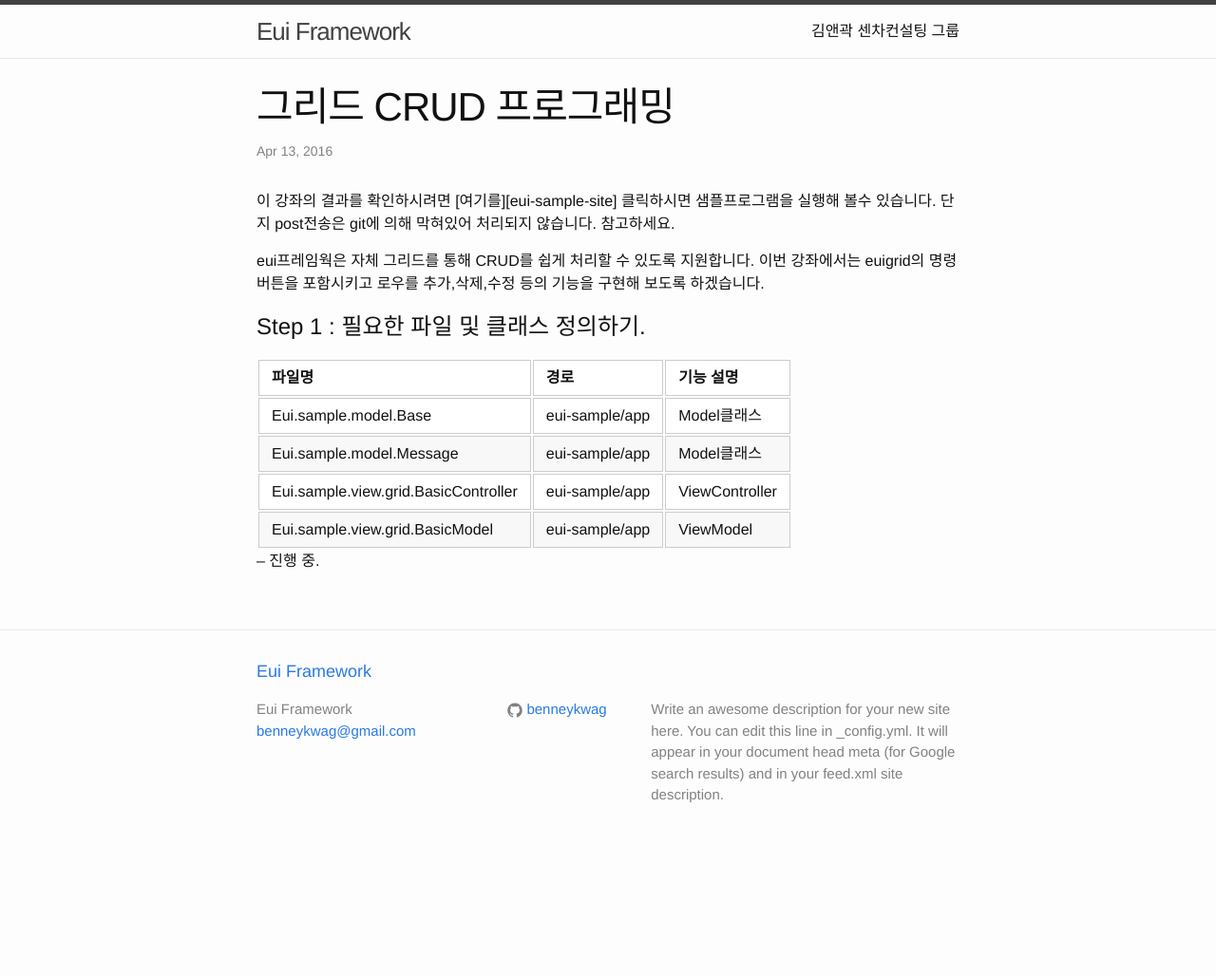
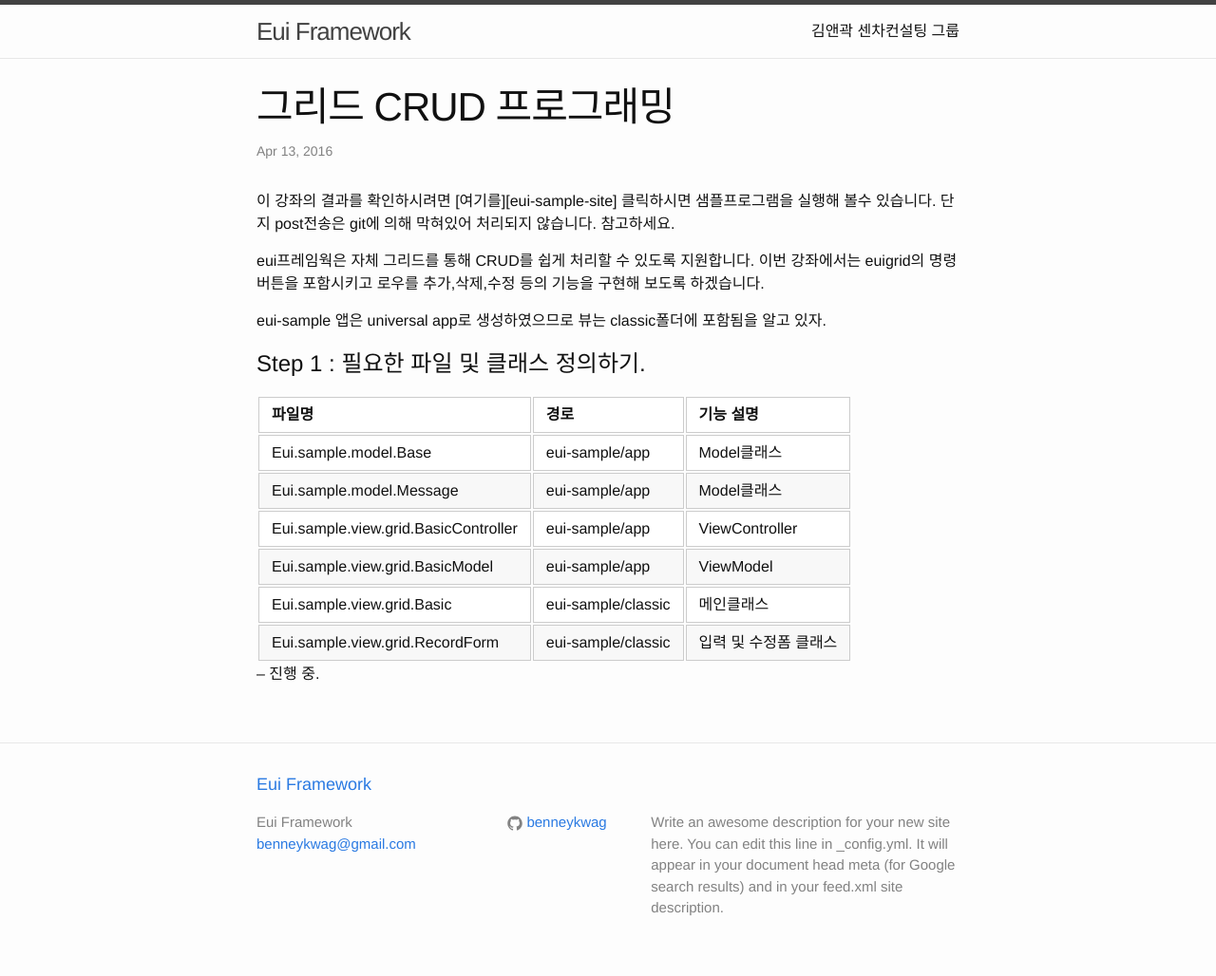
Before and after one commit to benneykwag/benneykwag.github.io, a Jekyll site: the page built from _posts/2016-04-13-grid-crud.md, in a window 1280 px wide. Shown: the whole page at 95% size. Built offline with Jekyll 4.4.1, drawn with Linux system fonts in a browser that asks for light colours; Markdown is read by kramdown in place of the engine named in the settings; comment, search, counter and statistics services are not loaded; before the commit the page ends 909 px from its top, so only the background shows below that.

Commit message:
그리드 crud post

```diff
--- a/_posts/2016-04-13-grid-crud.md
+++ b/_posts/2016-04-13-grid-crud.md
@@ -11,6 +11,8 @@ categories: lecture
 eui프레임웍은 자체 그리드를 통해 CRUD를 쉽게 처리할 수 있도록 지원합니다. 이번 강좌에서는 euigrid의 명령버튼을 포함시키고
 로우를 추가,삭제,수정 등의 기능을 구현해 보도록 하겠습니다.
 
+eui-sample 앱은 universal app로 생성하였으므로 뷰는 classic폴더에 포함됨을 알고 있자.
+
 Step 1 : 필요한 파일 및 클래스 정의하기.
 ==
 
@@ -20,6 +22,8 @@ Eui.sample.model.Base   | eui-sample/app | Model클래스
 Eui.sample.model.Message| eui-sample/app | Model클래스
 Eui.sample.view.grid.BasicController | eui-sample/app| ViewController
 Eui.sample.view.grid.BasicModel | eui-sample/app| ViewModel
+Eui.sample.view.grid.Basic | eui-sample/classic| 메인클래스
+Eui.sample.view.grid.RecordForm | eui-sample/classic| 입력 및 수정폼 클래스
 
 
 -- 진행 중.
```
Also changed, not shown: 1 other file.
